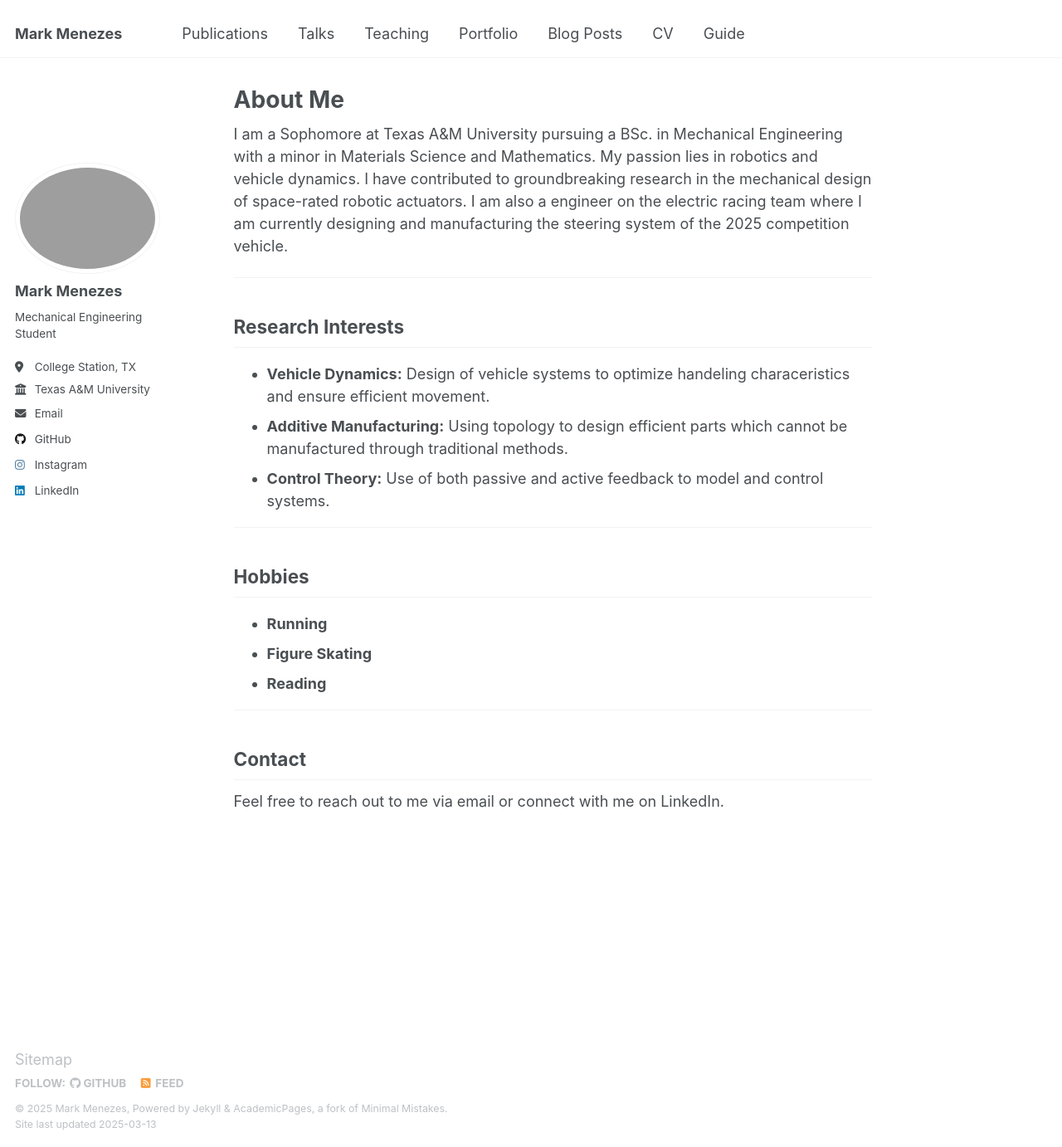
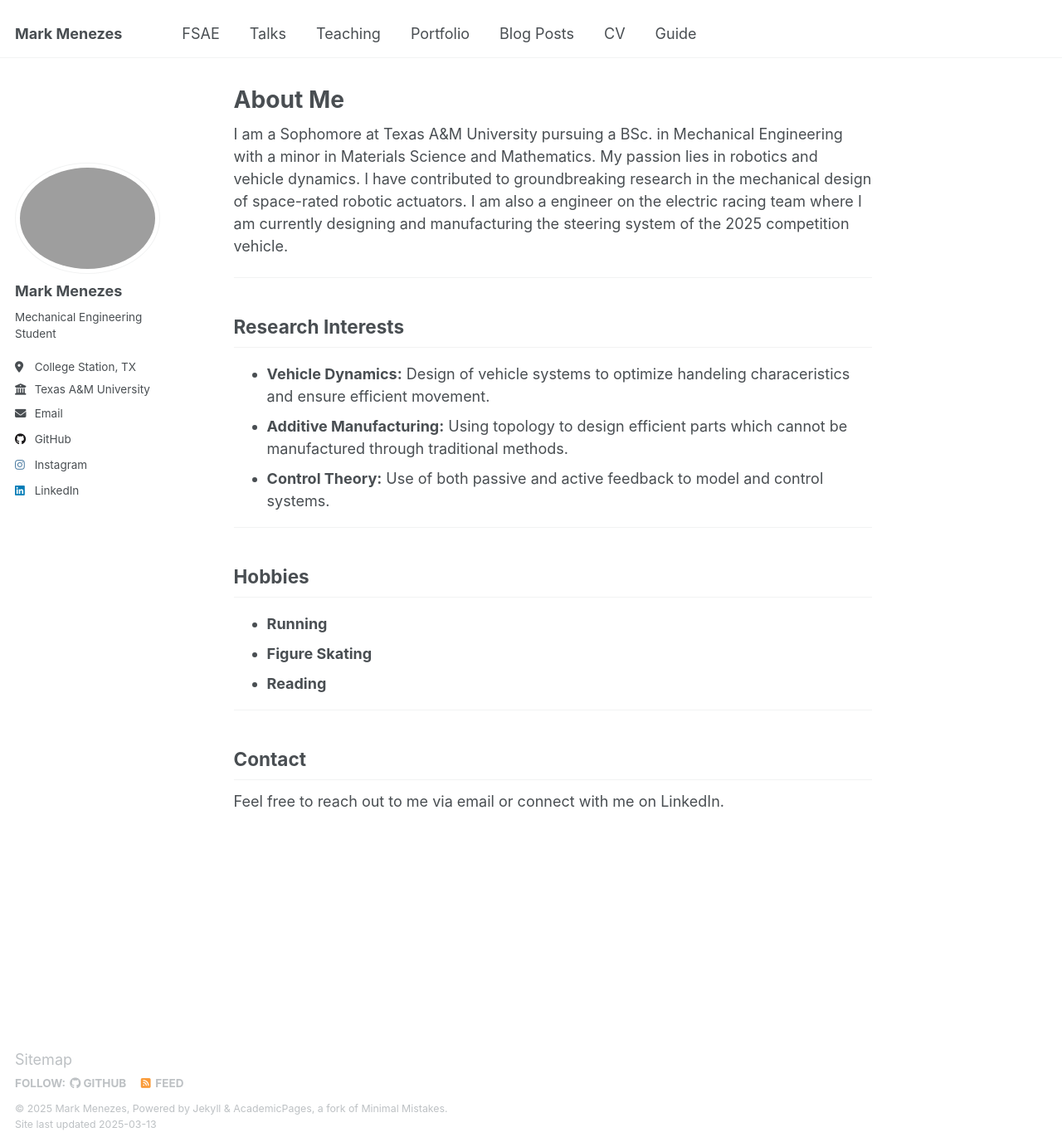
Before and after one commit to menezesmark/menezesmark.github.io, a Jekyll site: the page built from _pages/about.md, in a window 1280 px wide and 1382 px high. Shown: the whole window at 83% size. Built offline with Jekyll 4.4.1, drawn with Linux system fonts in a browser that asks for light colours.

Commit message:
Update navigation.yml

```diff
--- a/_data/navigation.yml
+++ b/_data/navigation.yml
@@ -5,8 +5,8 @@
 # prevent it from being included in the site.
 
 main:
-  - title: "Publications"
-    url: /publications/
+  - title: "FSAE"
+    url: /fsae/
 
   - title: "Talks"
     url: /talks/
```
